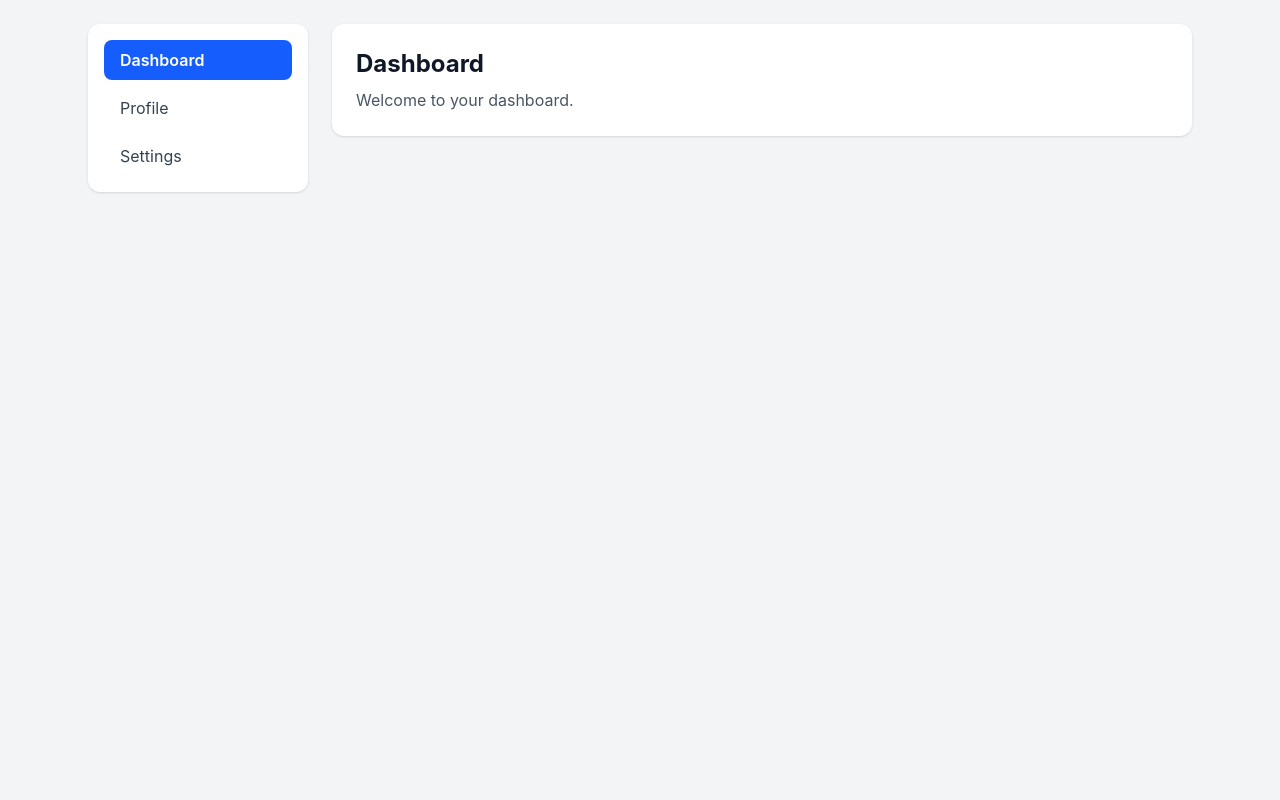
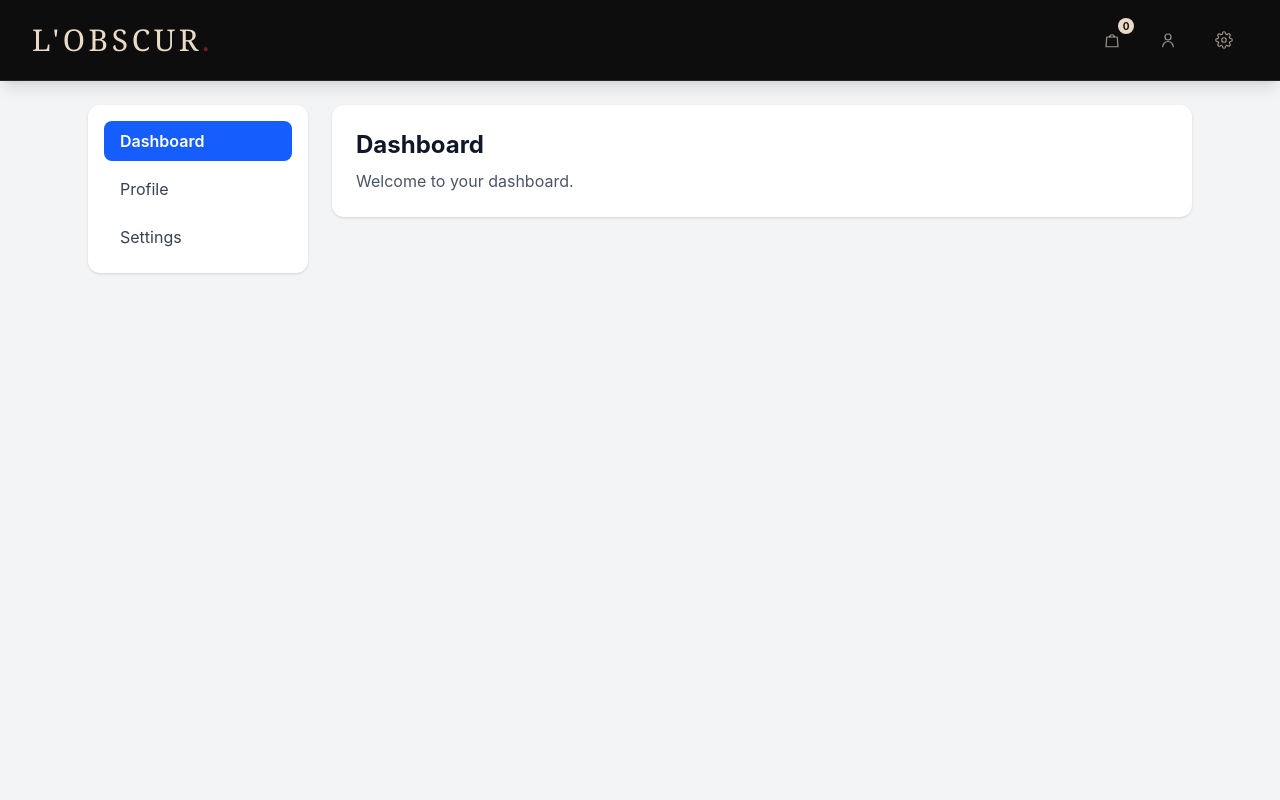
Before and after one commit to MeryDell/Online-Shop, a React (Vite) app: page /dashboard in a window 1280 px wide. Shown: the top 800 px of the page. Built offline with nearby package versions, Linux system fonts and the light colour scheme.

Commit message:
Header Footer

```diff
--- a/src/App.jsx
+++ b/src/App.jsx
@@ -1,31 +1,25 @@
 import { Routes, Route } from "react-router";
 
 import Home from "./pages/Home";
-import About from "./pages/About";
 import DashboardLayout from "./components/DashboardLayout";
 import Dashboard from "./pages/Dashboard";
 import Profile from "./pages/Profile";
 import Settings from "./pages/Settings";
+import MainLayout from "./components/MainLayout";
 
 function App() {
   return (
+    <Routes>
+      <Route element={<MainLayout />}>
+        <Route path="/" element={<Home />} />
 
-    <div className="min-h-screen bg-gray-50">
-
-      <main>
-        <Routes>
-          <Route path="/" element={<Home />} />
-          <Route path="/about" element={<About />} />
-          <Route path="/dashboard" element={<DashboardLayout />}>
+        <Route path="/dashboard" element={<DashboardLayout />}>
           <Route index element={<Dashboard />} />
           <Route path="profile" element={<Profile />} />
           <Route path="settings" element={<Settings />} />
-          </Route>
-        </Routes>
-      </main>
-
-    </div>
-
+        </Route>
+      </Route>
+    </Routes>
   );
 }
 
--- a/src/components/Header.jsx
+++ b/src/components/Header.jsx
@@ -5,7 +5,7 @@ function Header({ cartCount }) {
 
 {
   label: "Shopping Bag",
-  href: "/products",
+  href: "/shopping-bag",
   icon: (
     <>
       <path d="M5 8h14l1 13H4L5 8Z" />
@@ -28,7 +28,7 @@ function Header({ cartCount }) {
 
 {
   label: "Settings",
-  href: "/Dashboard",
+  href: "/dashboard",
   icon: (
     <>
       <circle cx="12" cy="12" r="3" />
--- /dev/null
+++ b/src/components/MainLayout.jsx
@@ -0,0 +1,27 @@
+import { Outlet } from "react-router";
+import { useState } from "react";
+
+import Header from "./Header";
+import Footer from "./Footer";
+
+function MainLayout() {
+  const [cart, setCart] = useState([]);
+
+  function addToCart(product) {
+    setCart((currentCart) => [...currentCart, product]);
+  }
+
+  return (
+    <div className="min-h-screen flex flex-col">
+      <Header cartCount={cart.length} />
+
+      <main className="flex-1">
+        <Outlet context={{ cart, addToCart }} />
+      </main>
+
+      <Footer />
+    </div>
+  );
+}
+
+export default MainLayout;
--- a/src/pages/about.jsx
+++ /dev/null
@@ -1,9 +0,0 @@
-function About() {
-    return (
-    <div className="min-h-screen bg-[#090909] text-white">
-      <p>Hello About page</p>
-    </div>
-  );
-}
-
-export default About;
--- a/src/pages/home.jsx
+++ b/src/pages/home.jsx
@@ -1,30 +1,19 @@
-import Header from "../components/Header";
+import { useOutletContext } from "react-router";
+
 import Hero from "../components/Hero";
 import ProductList from "../components/ProductList";
 import ContactForm from "../components/ContactForm";
-import Footer from "../components/Footer";
-import { useState } from "react";
 
 function Home() {
-    const [cart, setCart] = useState([]);
+  const { addToCart } = useOutletContext();
 
-    function addToCart(product) {
-    setCart((currentCart) => [...currentCart, product]);
-    }
-
-    return (
+  return (
     <div className="min-h-screen bg-[#090909] text-white">
-      <Header cartCount={cart.length} />
-
       <main>
         <Hero />
-        <ProductList
-        onAddToCart={addToCart}
-        />
-        <ContactForm/>
+        <ProductList onAddToCart={addToCart} />
+        <ContactForm />
       </main>
-
-      <Footer />
     </div>
   );
 }
```
Also changed, not shown: src/pages/LoginRegister.jsx (added), src/pages/ShoppingBag.jsx (added).
